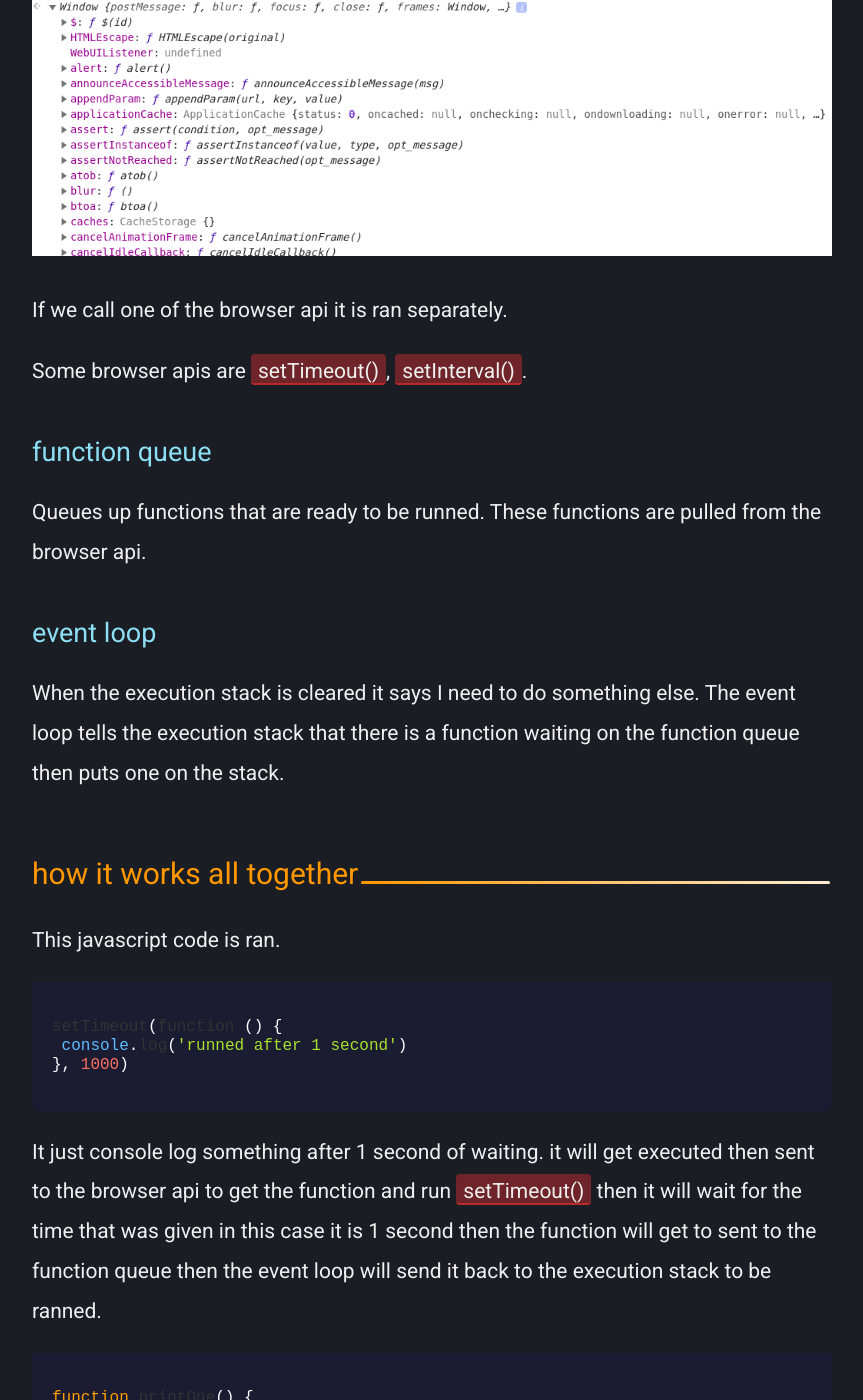
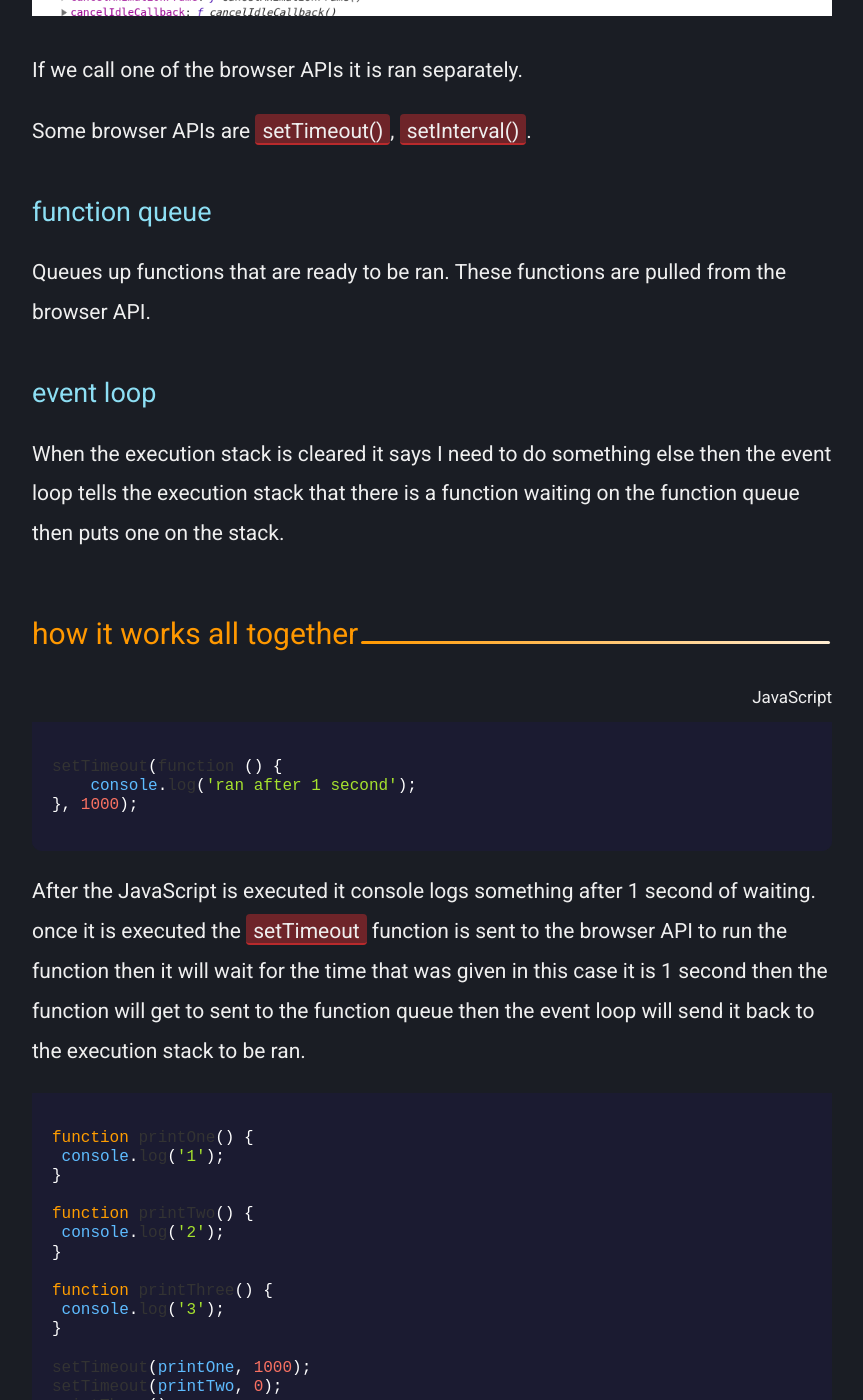
Before and after one commit to codinglead/codinglead.github.io, a Jekyll site: the page built from _posts/2018-12-07-is-javascript-synchronous-async-or-single-threaded.md, in a window 1280 px wide and 1400 px high, scrolled down 2262 px. Shown: the whole window, without its empty margins (208-1071 px from the left). Built offline with Jekyll 4.4.1, drawn with Linux system fonts in a browser that asks for light colours; comment, search, counter and statistics services are not loaded; some of the changed text lies outside the part shown.

Commit message:
update wording

````diff
--- a/_posts/2018-12-07-is-javascript-synchronous-async-or-single-threaded.md
+++ b/_posts/2018-12-07-is-javascript-synchronous-async-or-single-threaded.md
@@ -10,9 +10,7 @@
 permalink: /javascript/:title
 ---
 
-it's all of them...
-
-Javascript is a single-threaded, synchronous language. A function that takes a long time to run it will cause the page to become unresponsive .Javascript does have functions that act asynchronously.
+Javascript is a single-threaded, synchronous language. A function that takes a long time to run will cause the page to become unresponsive. Javascript does have functions that act asynchronously such as <span class="highlight__code">fetch</span>.
 
 It is single threaded which means it doesn't have any other processes going on at a single time. It is also Synchronous which means it can't move on until something is done.
 
@@ -22,24 +20,22 @@
 
 ```javascript
 function hang(seconds) {
- // gets the current time in ms
- let now = new Date().getTime();
+    // gets the current time in ms
+    const now = new Date().getTime();
 
- while(
-   new Date().getTime() <
-   now + (seconds * 1000)
-   )
- {/* do nothing */ }
+    while(new Date().getTime() < now + (seconds * 1000)) {
+        /* do nothing */
+    }
 }
 ```
 
-Since javascript is single threaded and synchronous, the while loop in the hang function will keep running which makes the page unresponsive because it is taking up the only thread JavaScript has.
+The while loop in the hang function makes the page unresponsive because it is taking up the only thread JavaScript has.
 
 This is terrible because if you have a lot of functions that take more then a second to run the page will be really slow and bad.
 
-This problem is the reason that javascript has asynchronous functions.
+This problem is the reason that JavaScript has asynchronous functions.
 
-## asynchronous javascript
+## asynchronous JavaScript
 
 Some terms you may have heard of.
 
@@ -48,41 +44,41 @@
 * function queue
 * event loop
 
-These are very powerful to getting things done without blocking the user.
-
 ### execution stack
 
-The exeuction stack is whatever javascript is running. runs synchronously. Determines what order things are ran. if you have a bunch of functions on the stack it pops them off then runs it.
+The execution stack run synchronously and it is whatever JavaScript is running. It determines what order things are ran. If you have a bunch of functions on the stack it pops them off one by one then runs them.
 
-### browser apis
+### browser APIs
 
-A bunch of functions that is provided by the browser. Also known as the window object.
+A bunch of functions that is provided by the browser .
 
 ![window object]({{ site.baseurl }}/images/window-object.png)
 
-If we call one of the browser api it is ran separately.
+If we call one of the browser APIs it is ran separately.
 
-Some browser apis are <span class="highlight__code">setTimeout()</span>, <span class="highlight__code">setInterval()</span>.
+Some browser APIs are <span class="highlight__code">setTimeout()</span>, <span class="highlight__code">setInterval()</span>.
 
 ### function queue
 
-Queues up functions that are ready to be runned. These functions are pulled from the browser api.
+Queues up functions that are ready to be ran. These functions are pulled from the browser API.
 
 ### event loop
 
-When the execution stack is cleared it says I need to do something else. The event loop tells the execution stack that there is a function waiting on the function queue then puts one on the stack.
+When the execution stack is cleared it says I need to do something else then the event loop tells the execution stack that there is a function waiting on the function queue then puts one on the stack.
 
 ## how it works all together
 
-This javascript code is ran.
+<p class="highlight__file-desc">
+    JavaScript
+</p>
 
 ```javascript
 setTimeout(function () {
- console.log('runned after 1 second')
-}, 1000)
+    console.log('ran after 1 second');
+}, 1000);
 ```
 
-It just console log something after 1 second of waiting. it will get executed then sent to the browser api to get the function and run <span class="highlight__code">setTimeout()</span> then it will wait for the time that was given in this case it is 1 second then the function will get to sent to the function queue then the event loop will send it back to the execution stack to be ranned.
+After the JavaScript is executed it console logs something after 1 second of waiting. once it is executed the <span class="highlight__code">setTimeout</span> function is sent to the browser API to run the function then it will wait for the time that was given in this case it is 1 second then the function will get to sent to the function queue then the event loop will send it back to the execution stack to be ran.
 
 
 ```javascript
````
Also changed, not shown: other parts of _posts/2018-12-07-is-javascript-synchronous-async-or-single-threaded.md (+4 -4 lines).
